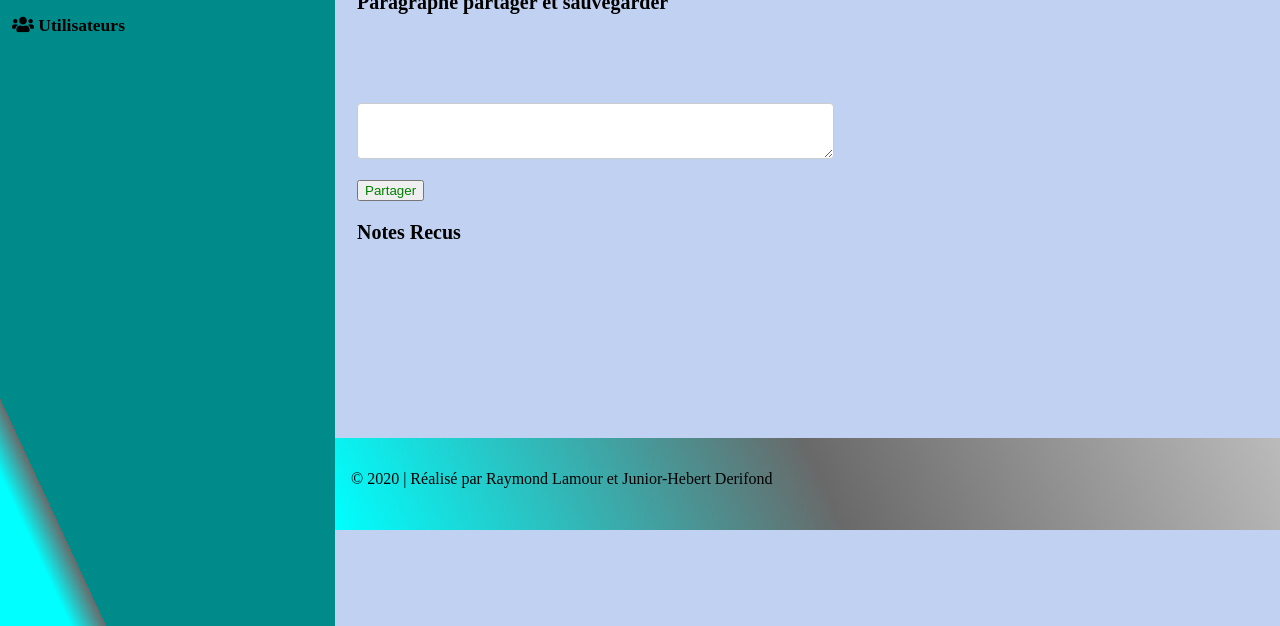
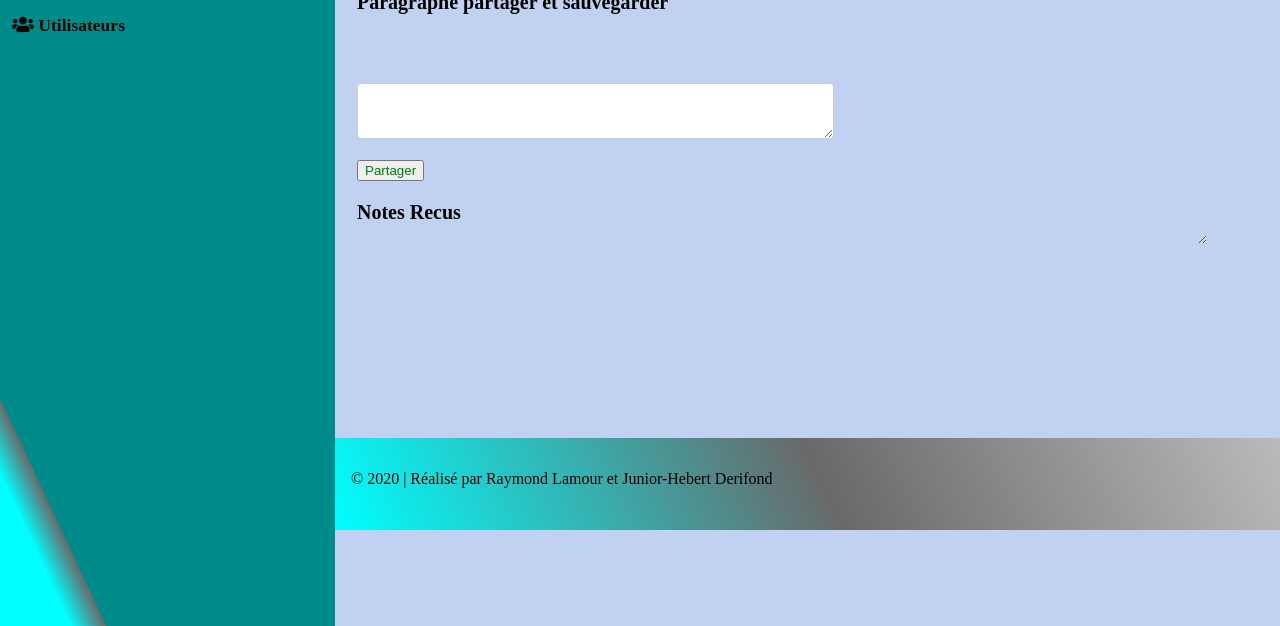
Before and after one commit to rlamour09/ProjetSynthese1, a plain HTML site: page Fichiers/index.html in a window 1280 px wide. Shown: the part 174-800 px from the top of the page. Drawn offline with Linux system fonts and the light colour scheme; a script that the page names is missing; some icons are missing.

Commit message:
Css update
Css addind word-wrap

```diff
--- a/Fichiers/css/pages.css
+++ b/Fichiers/css/pages.css
@@ -139,11 +139,17 @@ label {
 .partager{
 	max-width: 850px;
 	margin: 20px auto;
-	overflow:hidden;
+	/*overflow:hidden;*/
+	resize: vertical;
+	word-wrap: break-word;
+
+
 }
 
 .notesRecus{
 	max-width: 850px;
 	margin: 20px auto;
 	overflow:hidden;
+	resize: vertical;
+	word-wrap: break-word;
 }
```
